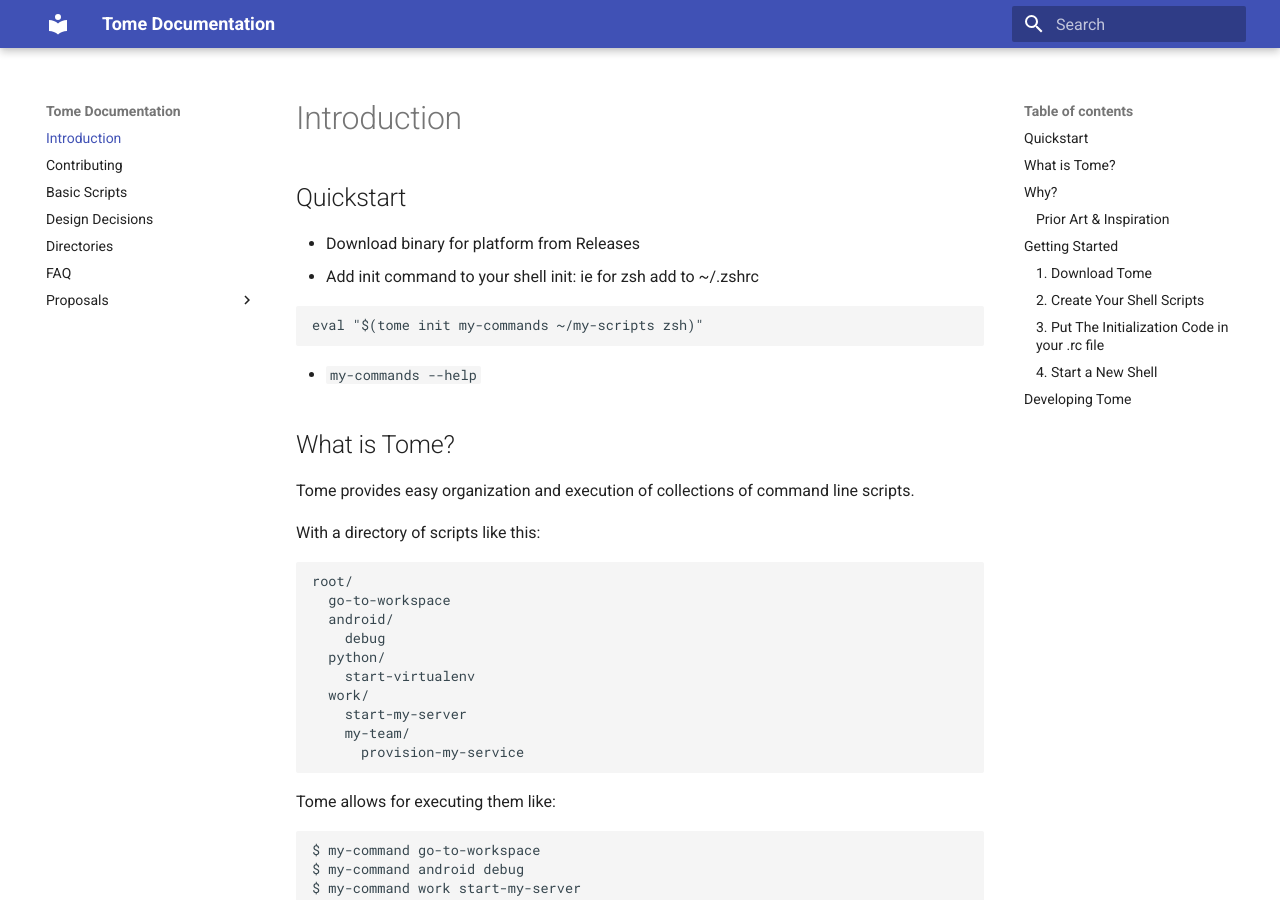
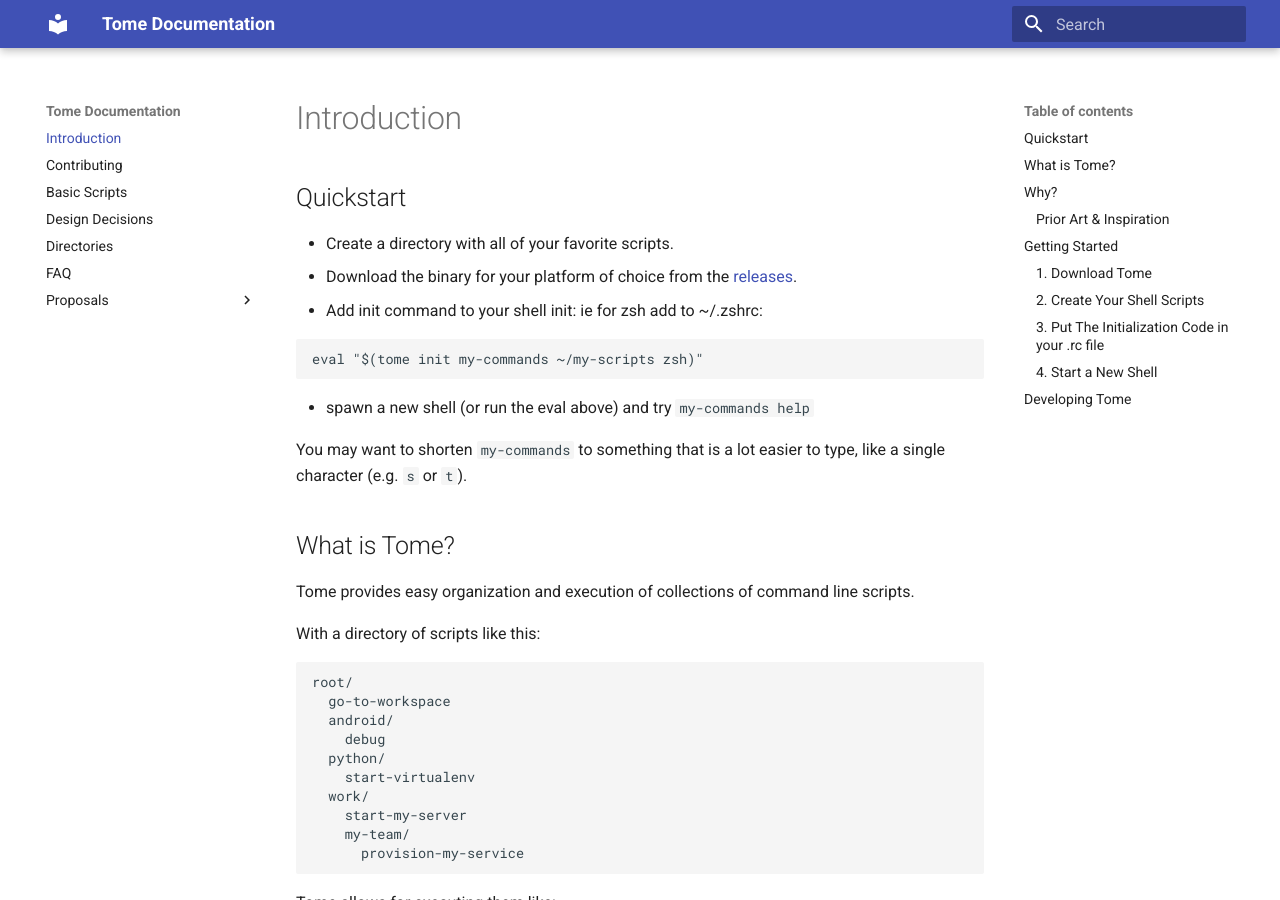
Before and after one commit to toumorokoshi/tome, an MkDocs documentation site: the page built from docs/index.md, in a window 1280 px wide and 900 px high. Built offline with MkDocs 1.6.1 and Material for MkDocs 9.7.7, drawn with Linux system fonts in a browser that asks for light colours.

Commit message:
minor: replace instructions that don't work
The original quickstart is no longer accurate.

````diff
--- a/docs/index.md
+++ b/docs/index.md
@@ -1,12 +1,16 @@
 # Introduction
 
 ## Quickstart
-- Download binary for platform from Releases
-- Add init command to your shell init: ie for zsh add to ~/.zshrc
+
+- Create a directory with all of your favorite scripts.
+- Download the binary for your platform of choice from the [releases](https://github.com/toumorokoshi/tome/releases).
+- Add init command to your shell init: ie for zsh add to ~/.zshrc:
 ```
 eval "$(tome init my-commands ~/my-scripts zsh)"
 ```
-- `my-commands --help`
+- spawn a new shell (or run the eval above) and try `my-commands help`
+
+You may want to shorten `my-commands` to something that is a lot easier to type, like a single character (e.g. `s` or `t`).
 
 ## What is Tome?
 
````
